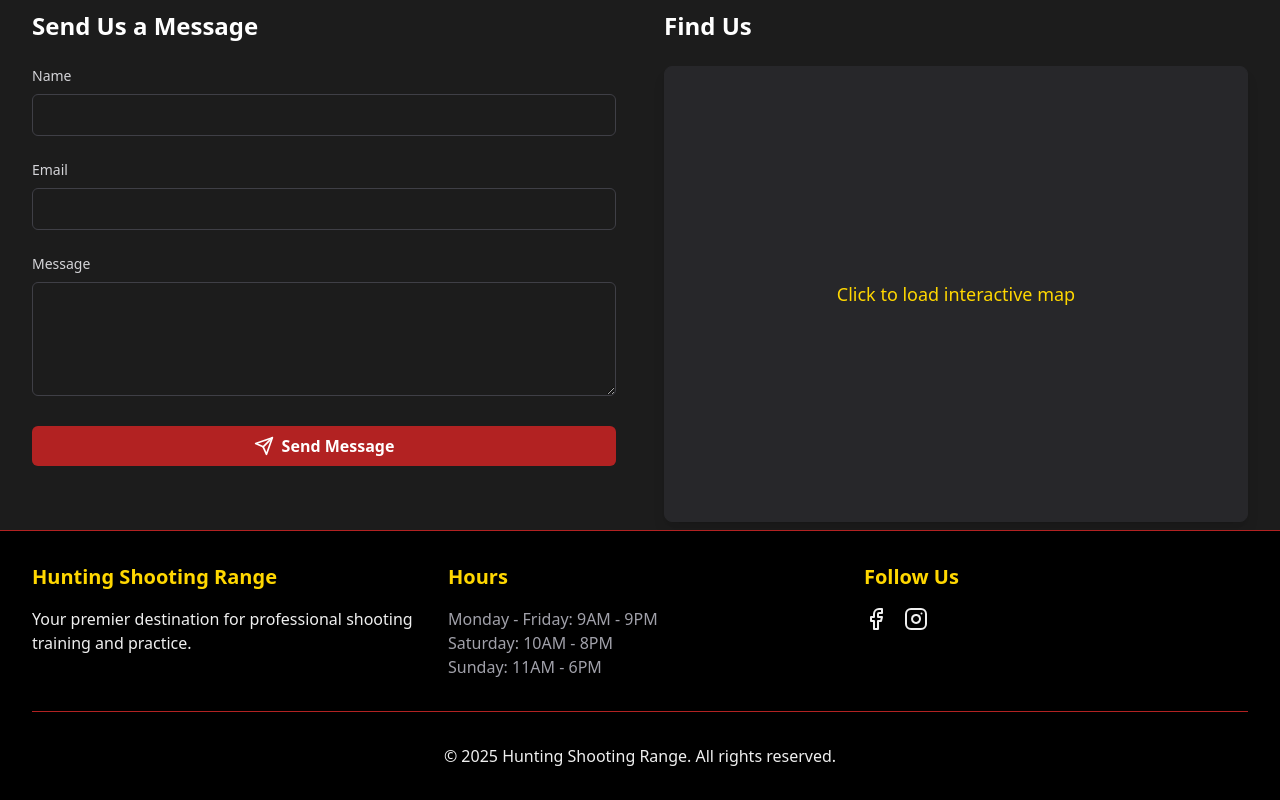
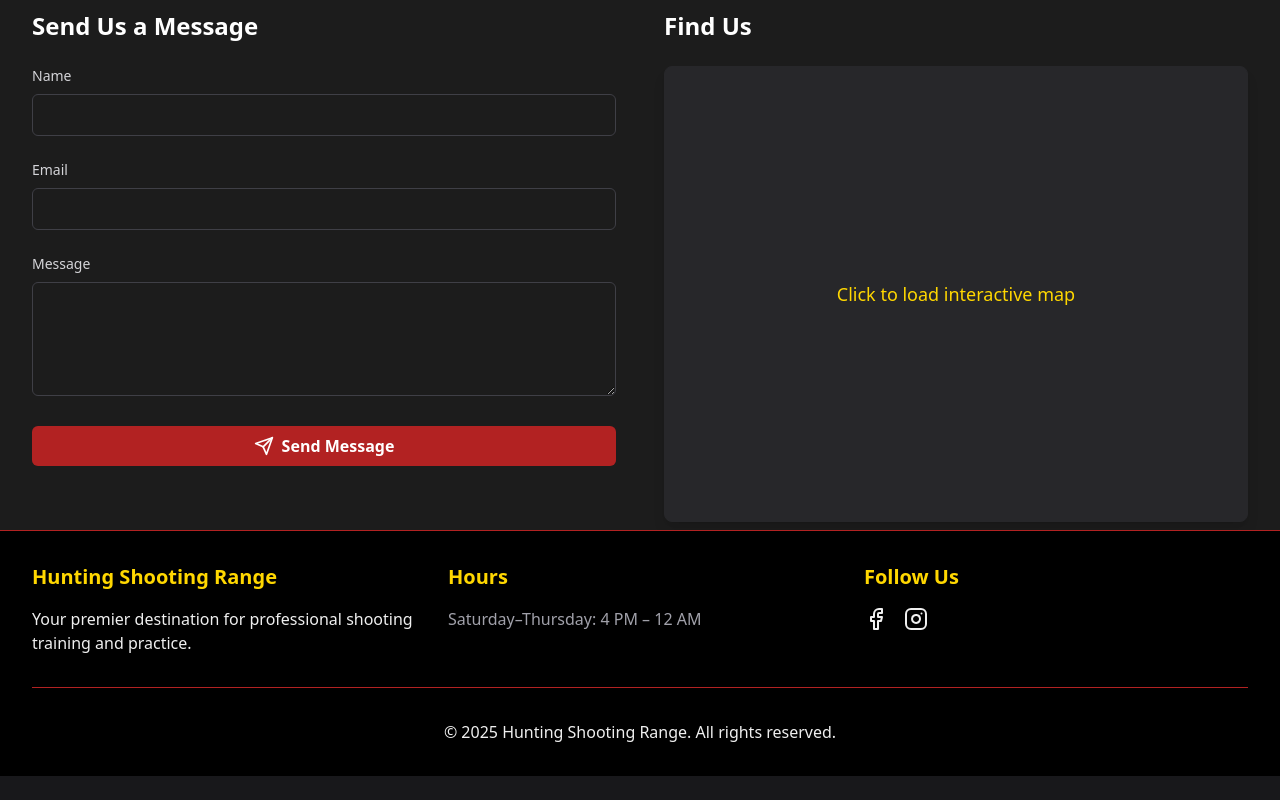
Before and after one commit to AbdullahHamadax/HSR, a React (Vite) app in the folder project/: page /contact in a window 1280 px wide. Shown: the part 555-1355 px from the top of the page. After the commit the page ends 1331 px from the top, so only its background shows below. Built offline with nearby package versions, Linux system fonts and the light colour scheme.

Commit message:
Update Footer.tsx

```diff
--- a/project/src/components/Footer.tsx
+++ b/project/src/components/Footer.tsx
@@ -16,9 +16,7 @@ const Footer = () => {
           </div>
           <div>
             <h3 className="mb-4 text-xl font-bold text-[#FFD700]">Hours</h3>
-            <p className="text-zinc-400">Monday - Friday: 9AM - 9PM</p>
-            <p className="text-zinc-400">Saturday: 10AM - 8PM</p>
-            <p className="text-zinc-400">Sunday: 11AM - 6PM</p>
+            <p className="text-zinc-400">Saturday–Thursday: 4 PM – 12 AM</p>
           </div>
           <div>
             <h3 className="mb-4 text-xl font-bold text-[#FFD700]">Follow Us</h3>
```
